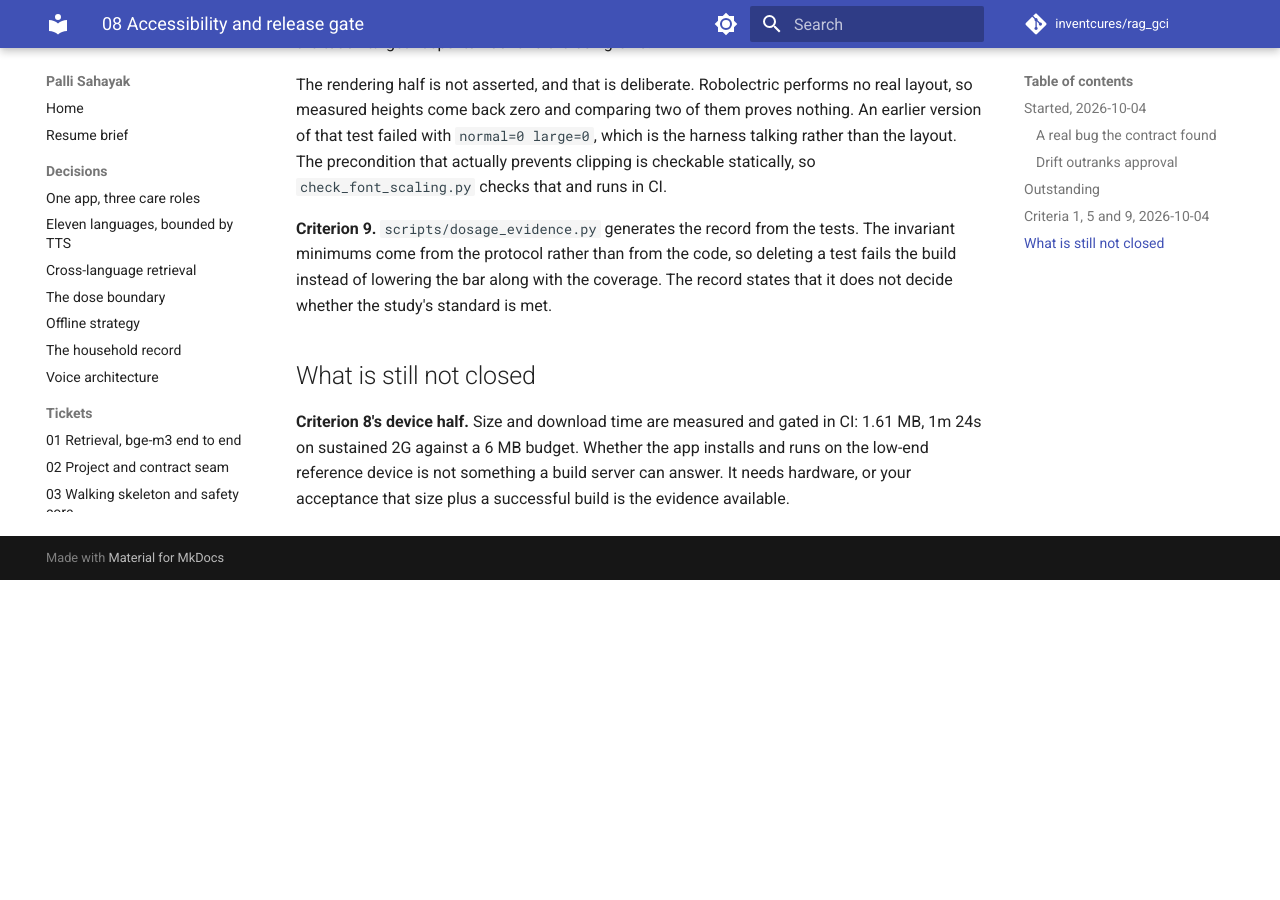
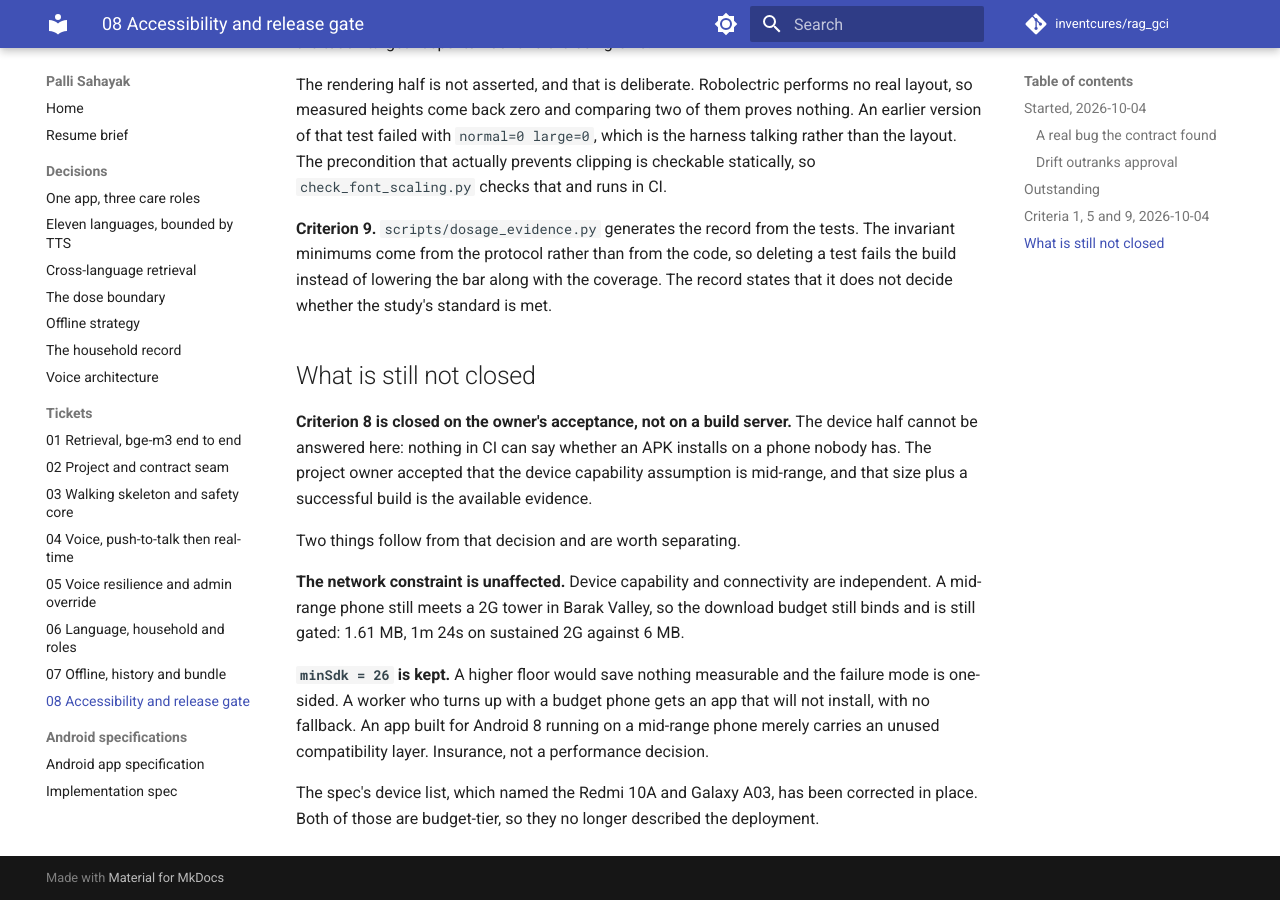
Before and after one commit to inventcures/rag_gci, an MkDocs documentation site: the page built from docs/tickets/08-accessibility-contract-and-release-gate.md, in a window 1280 px wide and 900 px high, scrolled down 2050 px. Built offline with MkDocs 1.6.1 and Material for MkDocs 9.7.7, drawn with Linux system fonts in a browser that asks for light colours; comment, search, counter and statistics services are not loaded; before the commit the page ends 2630 px from its top, so only the background shows below that; some of the changed text lies outside the part shown.

Commit message:
docs(t8): correct the device assumption, and close the last two criteria
The spec named the Redmi 10A (2GB RAM) and the Samsung Galaxy A03 (3GB RAM) as the
target devices. Both are budget tier, so they did not describe the deployment. The
project owner has decided the participants' devices are mid-range, and the spec now
says so.

It records that as a decision rather than a derived constraint, so nobody later
"optimises" against a device floor that is not real.

Two consequences are written down rather than assumed.

The network constraint is unaffected. Device capability and connectivity are
independent: a mid-range phone still meets a 2G tower in Barak Valley, so the
download budget still binds and is still gated in CI.

minSdk 26 is kept. A higher floor would save nothing measurable, and the failure
mode is one-sided. A worker who turns up with a budget phone gets an app that will
not install, with no fallback at all. An app built for Android 8 running on a
mid-range phone merely carries an unused compatibility layer.

Criterion 7 was implemented and tested but never ticked: drift outranks approval in
the gate, so a signed release that no longer matches its approved record cannot
reach a participant. That is the build that carries a signature for a system which is
not the one running.

Criterion 8 is closed on the owner's acceptance, and the ticket says so plainly.
Nothing in CI can say whether an APK installs on a phone nobody has, and pretending
otherwise would be the exact kind of unverified claim this project has been bitten by
repeatedly.

```diff
--- a/docs/tickets/08-accessibility-contract-and-release-gate.md
+++ b/docs/tickets/08-accessibility-contract-and-release-gate.md
@@ -17,9 +17,9 @@ so no participant is ever given the wrong system.
 - [x] No screen requires English to operate
 - [x] Text remains legible at the largest system font setting on a small screen
 - [x] The app refuses to start against a release that is not approved, and says why
-- [ ] A release that is drifting from its approved record is visible to the study team
+- [x] A release that is drifting from its approved record is visible to the study team
       before any participant uses it
-- [ ] The app installs and runs on the low-end reference device, and the download is
+- [x] The app installs and runs on the low-end reference device, and the download is
       viable on the stated field connection
 - [x] Evidence is recorded that the dosage restriction is enforced and tested, so the
       study's own precondition for participant use is satisfied
@@ -91,8 +91,22 @@ states that it does not decide whether the study's standard is met.
 
 ## What is still not closed
 
-**Criterion 8's device half.** Size and download time are measured and gated in CI:
-1.61 MB, 1m 24s on sustained 2G against a 6 MB budget. Whether the app installs and
-runs on the low-end reference device is not something a build server can answer. It
-needs hardware, or your acceptance that size plus a successful build is the evidence
-available.
+**Criterion 8 is closed on the owner's acceptance, not on a build server.** The
+device half cannot be answered here: nothing in CI can say whether an APK installs on
+a phone nobody has. The project owner accepted that the device capability assumption
+is mid-range, and that size plus a successful build is the available evidence.
+
+Two things follow from that decision and are worth separating.
+
+**The network constraint is unaffected.** Device capability and connectivity are
+independent. A mid-range phone still meets a 2G tower in Barak Valley, so the download
+budget still binds and is still gated: 1.61 MB, 1m 24s on sustained 2G against 6 MB.
+
+**`minSdk = 26` is kept.** A higher floor would save nothing measurable and the
+failure mode is one-sided. A worker who turns up with a budget phone gets an app that
+will not install, with no fallback. An app built for Android 8 running on a mid-range
+phone merely carries an unused compatibility layer. Insurance, not a performance
+decision.
+
+The spec's device list, which named the Redmi 10A and Galaxy A03, has been corrected
+in place. Both of those are budget-tier, so they no longer described the deployment.
```
Also changed, not shown: docs/android-app-specs/v0_27march2026_0923st_210s_detailed-android-app-specs.md (+13 -2 lines).
